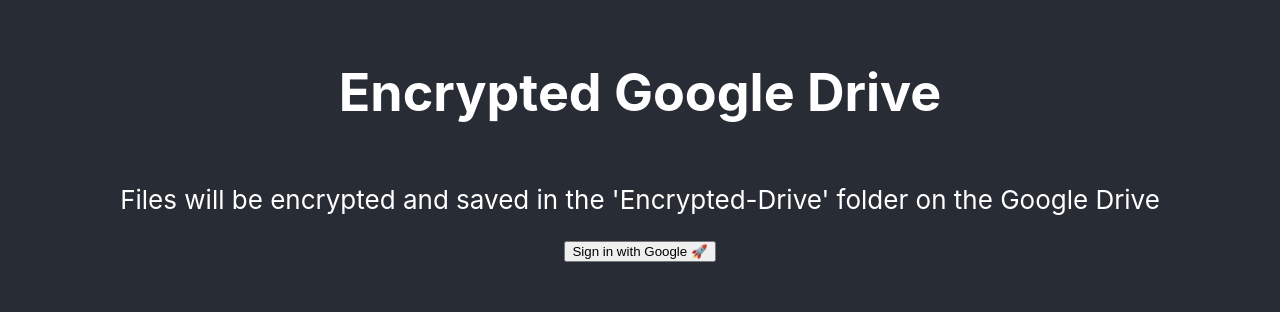
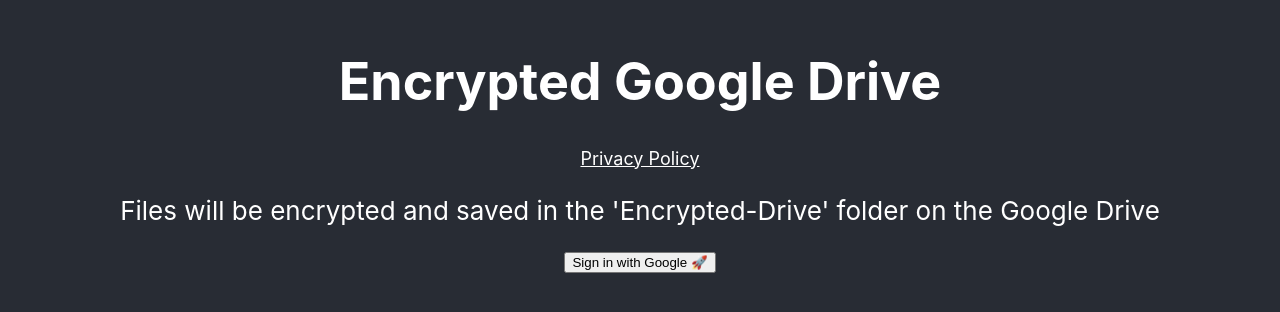
Before and after one commit to MusabNaik/Encrypted-Drive, a React (Create React App) app: page / in a window 1280 px wide. Shown: the part 256-568 px from the top of the page. Built offline with nearby package versions, Linux system fonts and the light colour scheme.

Commit message:
Added link to privacy policy

```diff
--- a/src/App.js
+++ b/src/App.js
@@ -23,6 +23,7 @@
     <div className="App">
       <header className="App-header">
         <h1>Encrypted Google Drive</h1>
+        <a href="https://musabnaik.com/privacy-policy" target="_blank" rel="noopener noreferrer" style={{ color: 'white', fontSize: '18px' }}>Privacy Policy</a>
         <p>Files will be encrypted and saved in the 'Encrypted-Drive' folder on the Google Drive</p>
         <GoogleOAuthProvider clientId={clientId}>
           {accessToken ? (
```
